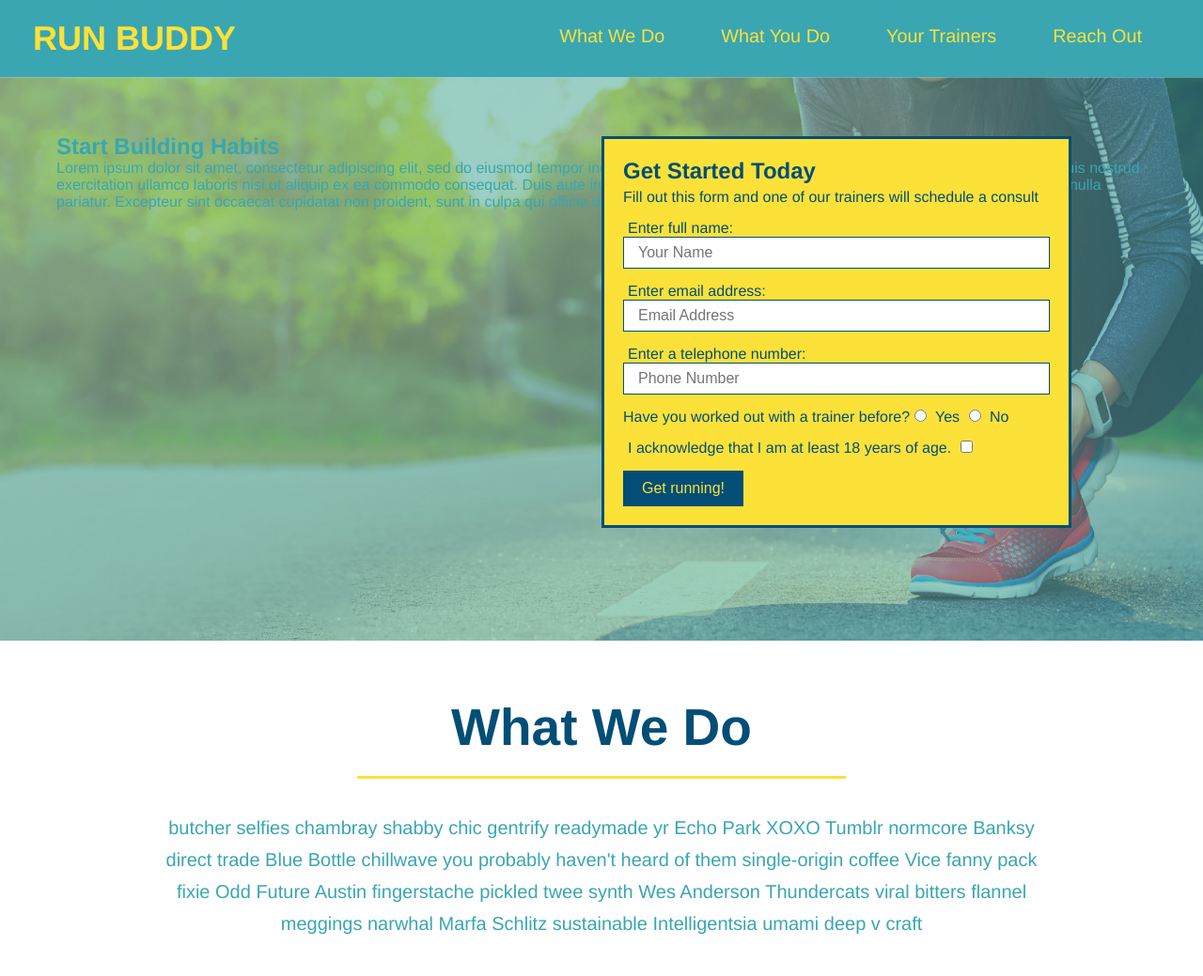
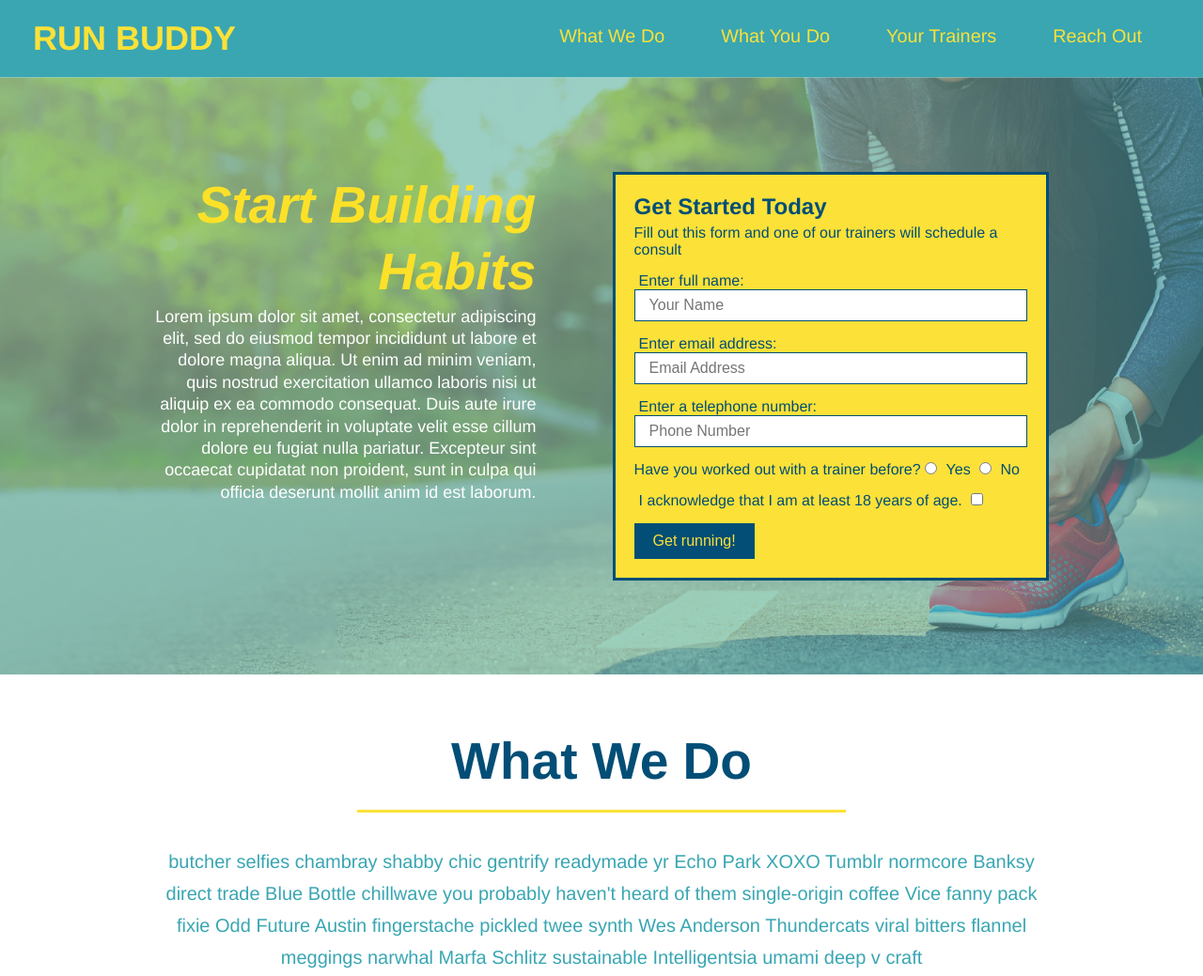
Before and after one commit to scifywasabi/run-buddy, a plain HTML site: page index.html in a window 1280 px wide. Shown: the top 1039 px of the page at 94% size. Drawn offline with Linux system fonts and the light colour scheme.

```diff
--- a/assets/css/style.css
+++ b/assets/css/style.css
@@ -52,17 +52,18 @@ footer {
   background: #fce138;
   width: 100%;
   padding: 40px 35px;
+  display: flex;
+  justify-content: space-between;
+  flex-wrap: wrap;
 }
 
 footer h2 {
-  display: inline;
   color: #024e76;
   font-size: 30px;
   margin: 0;
 }
 
 footer div {
-  float: right;
   line-height: 1.5;
   text-align: right;
 }
@@ -77,11 +78,12 @@ section {
 
 /* Hero Style Start */
 .hero {
+  display: flex;
+  justify-content: center;
+  flex-wrap: wrap;
   background-image: url('../images/hero-bg.jpg');
-  height: 600px;
   background-size: cover;
   background-position: center;
-  position: relative;
 }
 /* Hero Style End */
 
@@ -89,11 +91,9 @@ section {
   border: 3px solid #024e76;
   background-color: #fce138;
   padding: 20px;
-  width: 500px;
   color: #024e76;
-  position: absolute;
-  bottom: 120px;
-  right: 140px;
+  width: 40%;
+  margin: 3.5%;
 }
 
 .hero-form h3 {
@@ -124,6 +124,21 @@ section {
   border: none;
   padding: 10px 20px;
   font-size: 16px;
+}
+
+.hero-cta {
+  width: 35%;
+  text-align: right;
+  margin: 3.5%;
+  color: #fff;
+  font-size: 18px;
+  line-height: 1.3;
+}
+
+.hero-cta h2 {
+  font-style: italic;
+  font-size: 55px;
+  color: #fce128;
 }
 
 .intro {
```
